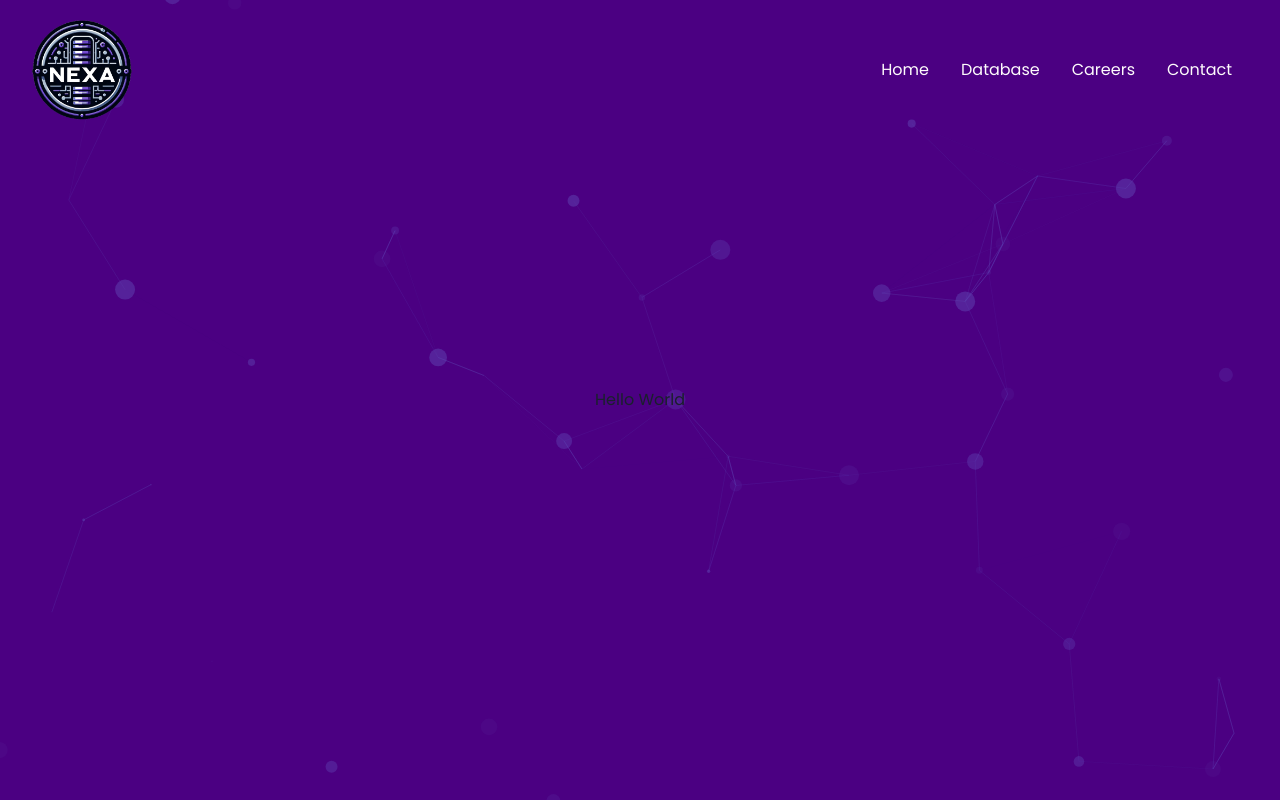
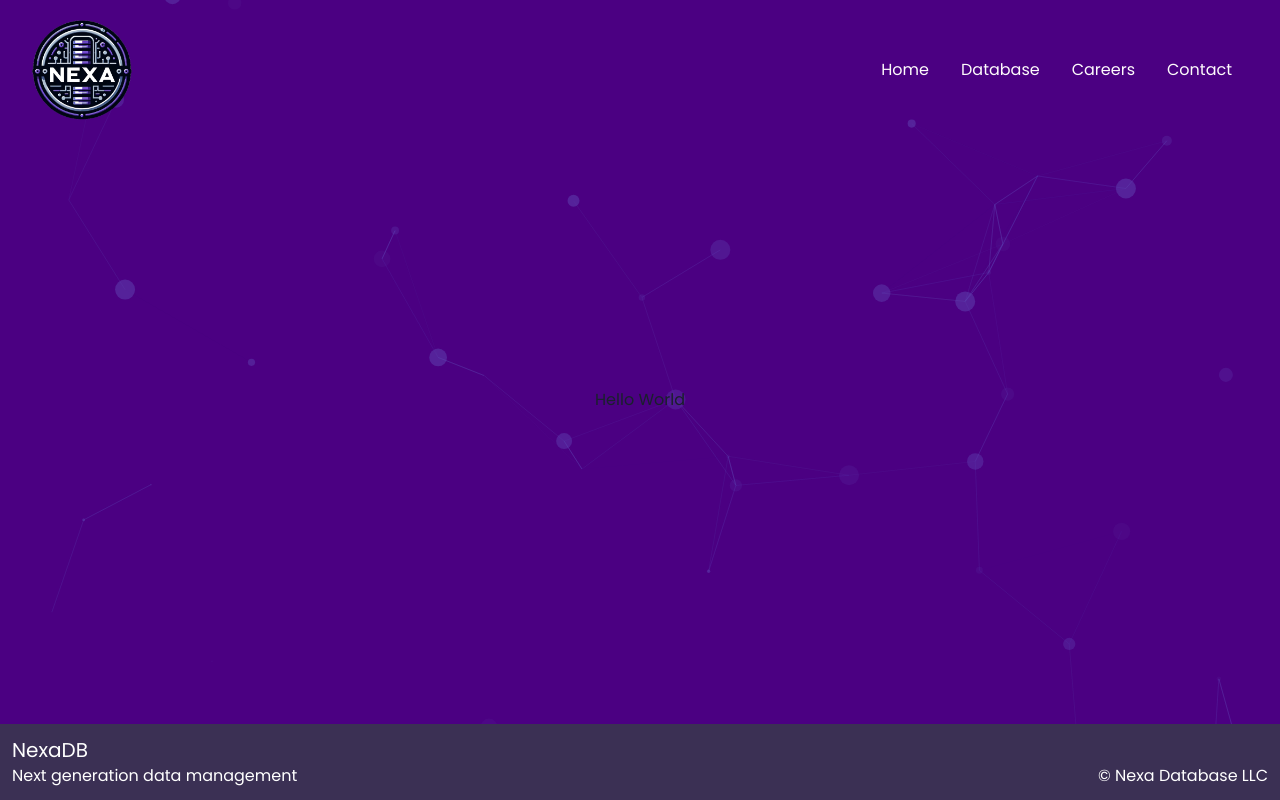
Before and after one commit to Kooperlol/nexadb, a Next.js app: page / in a window 1280 px wide. Built offline with nearby package versions, Linux system fonts and the light colour scheme.

Commit message:
Added Footer

```diff
--- a/src/app/layout.tsx
+++ b/src/app/layout.tsx
@@ -3,6 +3,7 @@ import { Poppins } from "next/font/google";
 import { ChakraProvider } from "@chakra-ui/react";
 import "./globals.css";
 import Header from "@/components/shared/header";
+import Footer from "@/components/shared/footer";
 import BgParticles from "@/components/shared/bg-particles";
 
 const poppins = Poppins({
@@ -31,7 +32,10 @@ export default function RootLayout({
         <BgParticles />
         <ChakraProvider>
           <Header />
-          <div style={{ zIndex: 10, position: "relative" }}>{children}</div>
+          <div style={{ zIndex: 10, position: "relative" }}>
+            {children}
+            <Footer />
+          </div>
         </ChakraProvider>
       </body>
     </html>
--- /dev/null
+++ b/src/components/shared/footer.tsx
@@ -0,0 +1,15 @@
+import React from 'react';
+
+const Footer = () => {
+  return (
+    <div className="flex flex-row justify-between items-end fixed p-3 inset-x-0 bottom-0 bg-secondary text-white text-center">
+      <div className="flex flex-col text-left">
+        <p className="text-xl">NexaDB</p>
+        <p>Next generation data management</p>
+      </div>
+      <p>© Nexa Database LLC</p>
+    </div>
+  );
+}
+
+export default Footer;
```
